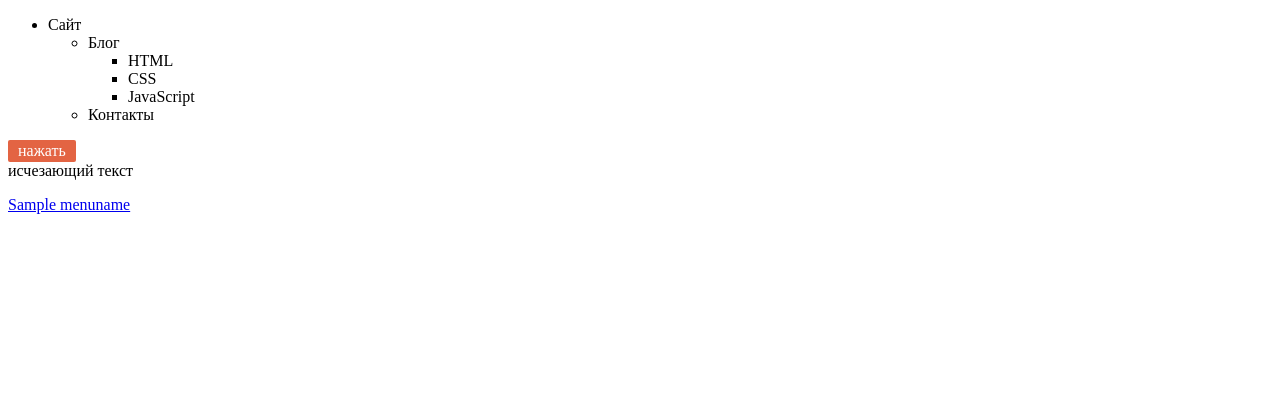
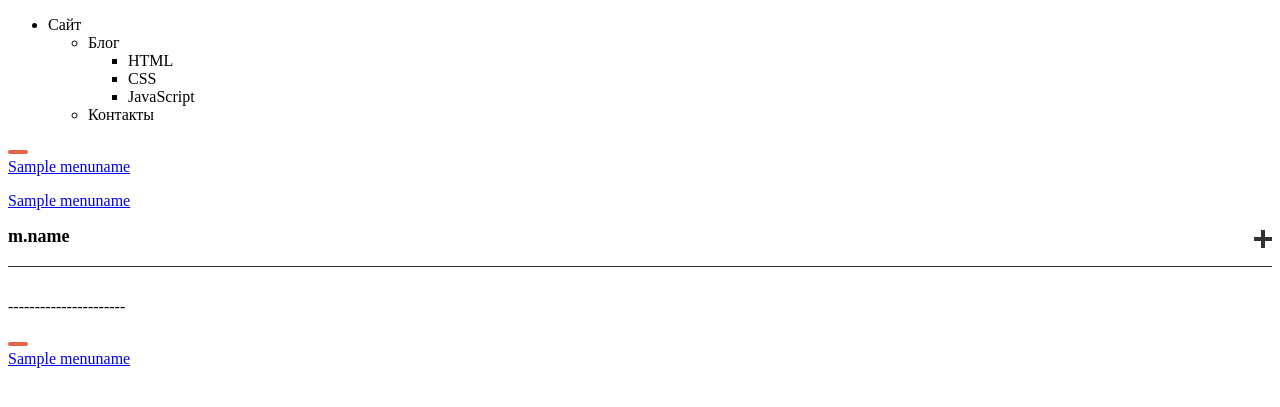
Before and after one commit to ZigulatNatria/UpTrade, a Django app: page /menu in a window 1280 px wide. Shown: the top 407 px of the page. Run offline with Django 4.2, Linux system fonts and the light colour scheme; tables that the repository leaves empty hold one stand-in row (values such as "Sample post").

Commit message:
добавлен включающий тег

```diff
--- a/uptrade/menu/templatetags/my_tags.py
+++ b/uptrade/menu/templatetags/my_tags.py
@@ -0,0 +1,9 @@
+from django import template
+from menu.models import MenuName
+
+register = template.Library()
+
+@register.inclusion_tag('custom_tags/my_tag.html')
+def my_tag_menu():
+    menu = MenuName.objects.all()
+    return {'menu': menu}
--- /dev/null
+++ b/uptrade/templates/custom_tags/my_tag.html
@@ -0,0 +1,14 @@
+<!DOCTYPE html>
+<html lang="en">
+<head>
+    <meta charset="UTF-8">
+    <title>Title</title>
+</head>
+<body>
+{% for m in menu %}
+<input type="checkbox" id={{m.id}}" class="del" checked="checked"/>
+<label for={{m.id}}" class="del"></label>
+<div><a href="{% url 'menu' m.id %}">{{m.name}}</a></div>
+{% endfor %}
+</body>
+</html>
--- a/uptrade/templates/index.html
+++ b/uptrade/templates/index.html
@@ -34,13 +34,132 @@ cursor: pointer;
 background: #e36443;
 }
 </style>
-<input type="checkbox" id="raz" class="del" checked="checked"/>
-<label for="raz" class="del">нажать</label>
-<div>исчезающий текст</div>
+{% for m in menu %}
+<input type="checkbox" id={{m.id}}" class="del" checked="checked"/>
+<label for={{m.id}}" class="del"></label>
+<div><a href="{% url 'menu' m.id %}">{{m.name}}</a></div>
+{% endfor %}
 
 
 {% for m in menu %}
 <p><a href="{% url 'menu' m.id %}">{{m.name}}</a></p>
 {% endfor %}
+
+<style>
+.spoiler_wrap {
+    position: relative;
+    min-height: 30px;
+    margin-bottom: 15px;
+}
+
+.spoiler_title {
+    width: 100%;
+    position: absolute;
+    top: 0;
+    left: 0;
+    margin: 0;
+    height: 30px;
+    z-index: 1;
+        font-weight: 600;
+        font-size: 18px;
+}
+
+.toggle:checked~.spoiler_title,
+.spoiler_title:hover {
+    color: #EA2816;
+}
+
+.icon {
+    height: 18px;
+    position: absolute;
+    width: 18px;
+    right: 0;
+    top: 11px;
+    z-index: 2;
+}
+
+.icon:before,
+.icon:after {
+    background: #333;
+    content: '';
+    height: 4px;
+    right: 0;
+    position: absolute;
+    top: 0;
+    width: 18px;
+    transition: transform 500ms ease;
+}
+
+.toggle:checked~.icon:before,
+.toggle:checked~.icon:after {
+    background: #EA2816;
+}
+
+.toggle:not(:checked)~.icon:before {
+    transform: rotate(180deg);
+}
+
+.toggle:not(:checked)~.icon:after {
+    transform: rotate(90deg);
+}
+
+.toggle {
+    width: 100%;
+    height: 40px;
+    margin: 0;
+    opacity: 0;
+    cursor: pointer;
+    position: absolute;
+    top: 0;
+    z-index: 3;
+}
+
+.border {
+    height: 40px;
+    border-bottom: 1px solid #333;
+}
+
+.toggle:checked~.border {
+    border-bottom: 1px solid #EA2816;
+}
+
+.spoiler_content {
+    padding: 15px 0 0 0;
+    height: 0;
+    overflow: hidden;
+    z-index: -1;
+    position: relative;
+    opacity: 0;
+    transition: .4s ease;
+}
+
+.toggle:checked~.spoiler_content {
+    height: auto;
+    opacity: 1;
+    z-index: 2;
+}
+.spoiler_content>p {
+    margin-bottom: 20px;
+}
+</style>
+
+{% for m in menu %}
+<div class="spoiler_wrap">
+    <input type="checkbox" class="toggle">
+    <div class="spoiler_title">m.name</div>
+    <div class="icon"></div>
+    <div class="border"></div>
+    <div class="spoiler_content">
+        <p>m.name</p>
+    </div>
+</div>
+{% endfor %}
+
+<p>----------------------</p>
+{% load my_tags %}
+
+
+{% my_tag_menu %}
+
 </body>
 </html>
```
